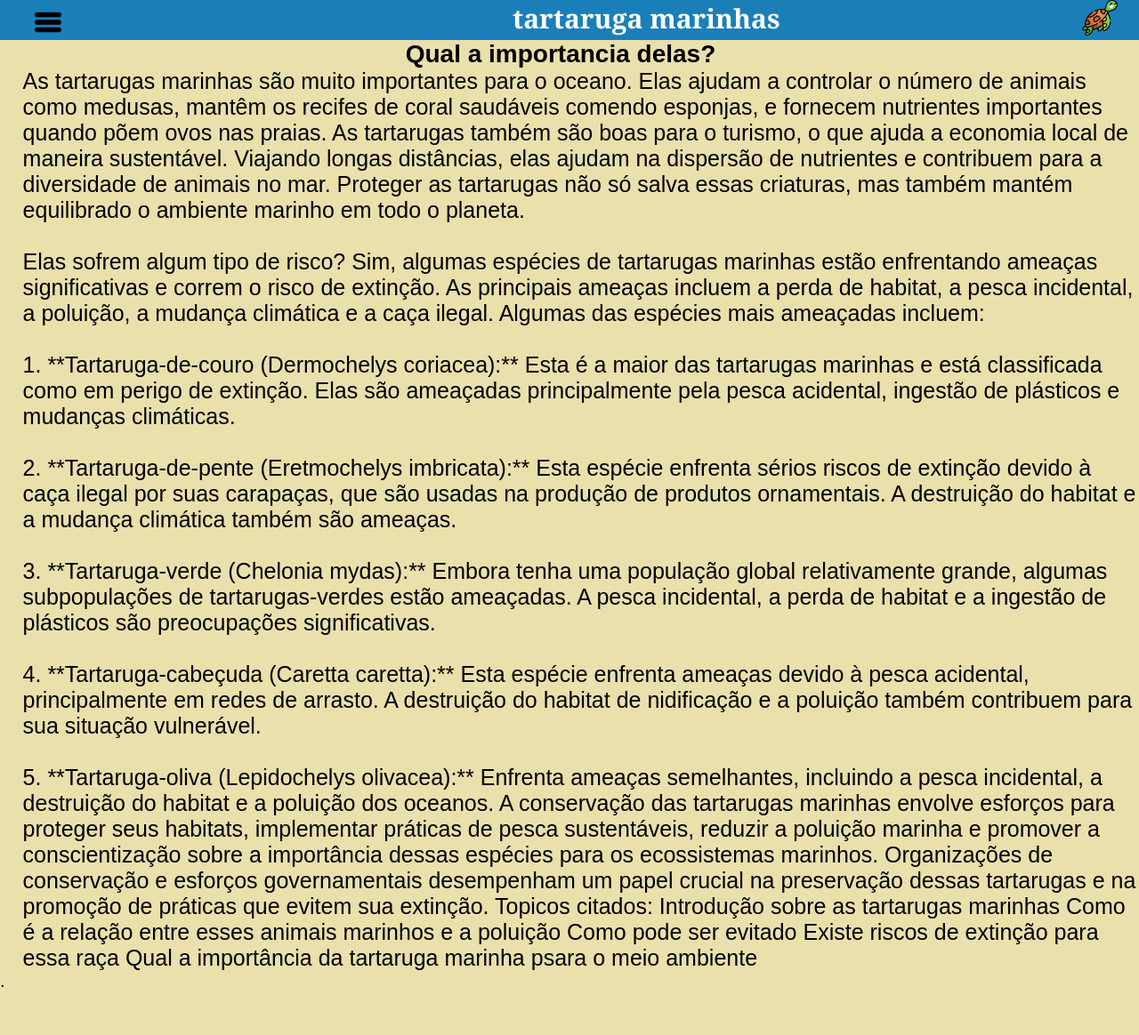
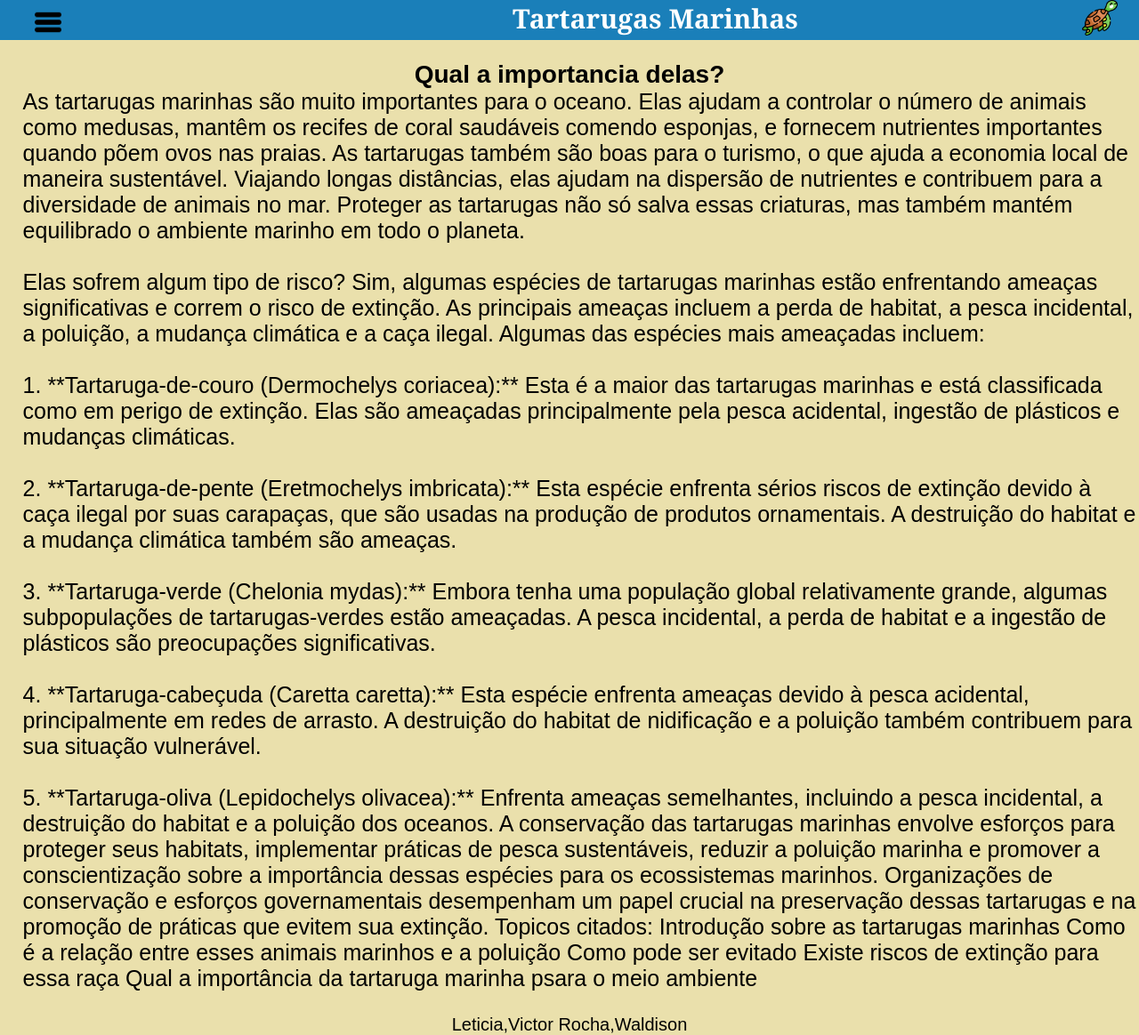
Before and after one commit to Victor-Rocha-Silva/Site_informativo_sobre_tartarugas, a plain HTML site: page HTML/pag2.html in a window 1280 px wide. Shown: the whole page at 89% size. Before the commit the page ends 1115 px from the top, so only its background shows below. Drawn offline with Linux system fonts and the light colour scheme.

Commit message:
Código comentado

```diff
--- a/Css/Style.css
+++ b/Css/Style.css
@@ -1,22 +1,27 @@
+/* Define margens e preenchimentos padrão para todos os elementos */
 * {
-    margin: 0px;
-    padding: 0px;
+    margin: 0;
+    padding: 0;
 }
 
+/* Estilos gerais para o corpo da página */
 body {
     font-family: Arial, Helvetica, sans-serif;
     font-size: 20px;
     background-color: #EAE0AC;
 }
 
+/* Estilos para mostrar/esconder o menu de navegação quando a caixa de seleção é marcada */
 input[type="checkbox"]:checked~nav {
     transform: translateX(350px);
 }
 
+/* Esconde a caixa de seleção padrão */
 input[type="checkbox"] {
     display: none;
 }
 
+/* Estilos básicos para links */
 a {
     text-decoration: none;
     color: black;
@@ -26,72 +31,86 @@ a {
     color: white;
 }
 
+/* Estilos para links quando o mouse está sobre eles */
 a:hover {
     background-color: blue;
 }
 
+/* Estilos para o menu de navegação */
 nav {
     background-color: #1a7fb9;
-    opacity:90%;
+    opacity: 90%;
     width: 350px;
-    height: 20%;
+    height: 25%;
     left: -350px;
     position: absolute;
     transition: all 0.5s;
 }
 
+/* Estilos para listas não ordenadas dentro do menu de navegação */
 ul {
-    list-style: n;
+    list-style: none;
     position: absolute;
     top: 50px;
     width: 100%;
 }
 
+/* Estilos para rótulos (labels) usados provavelmente para associar com a caixa de seleção */
 label {
     padding: 10px;
     position: absolute;
     z-index: 1;
 }
 
+/* Estilos para o cabeçalho da página */
 header {
     background-color: #1a7fb9;
     color: white;
     font-size: 45;
 }
 
-header img{
+/* Estilos para a imagem dentro do cabeçalho */
+header img {
     margin-left: 95%;
 }
 
-header h1{
+/* Estilos para o título do cabeçalho */
+header h1 {
     position: absolute;
     left: 45%;
 }
 
+/* Estilos para títulos de nível 1 (h1) */
 h1 {
-
     font-size: 150%;
     text-align: center;
     font-family: Georgia, 'Times New Roman', Times, serif;
 }
 
+/* Estilos para títulos de nível 2 (h2) */
 h2 {
-    margin-right: 20px;
     font-size: 140%;
     text-align: center;
-    align-items: center;
 }
 
+/* Estilos para títulos de nível 3 (h3) */
 h3 {
     margin-left: 2%;
     font-size: 130%;
 }
 
+/* Estilos para parágrafos */
 p {
     font-size: 25px;
     margin-left: 2%;
 }
 
-img{
+/* Estilos para imagens */
+img {
     margin-left: 34%;
 }
+
+footer{
+    margin-top: 2%;
+    text-align: center;
+}
--- a/HTML/pag2.html
+++ b/HTML/pag2.html
@@ -4,29 +4,39 @@
 <head>
     <meta charset="UTF-8">
     <meta name="viewport" content="width=device-width, initial-scale=1.0">
-    <title>Menu Fixo com Mudança de Cor e Logotipo</title>
+    <title>Tartarugas</title>
     <link rel="stylesheet" href="../Css/Style.css">
+    <!-- Ícone da página -->
     <link rel="shortcut icon" href="../Img/tartaruga-marinha.png" type="image/x-icon">
 </head>
 
 <body>
-
+    <!-- Cabeçalho da página -->
     <header>
-        <h1>tartaruga marinhas</h1>
+        <!-- Título principal -->
+        <h1>Tartarugas Marinhas</h1>
+        <!-- Caixa de seleção para exibir/esconder o menu de navegação -->
         <input type="checkbox" id="S">
+        <!-- Rótulo associado à caixa de seleção -->
         <label for="S">
+            <!-- Ícone para abrir o menu de navegação -->
             <img src="../Img/lista.png" alt="" width="30px">
         </label>
+        <!-- Menu de navegação -->
         <nav>
+            <!-- Lista de itens de navegação -->
             <ul>
                 <li><a href="../Index.html">Home</a></li>
                 <li><a href="./pag1.html">Impactos</a></li>
                 <li><a href="#">Mais informações</a></li>
             </ul>
         </nav>
+        <!-- Imagem do cabeçalho -->
         <img src="../Img/tartaruga-marinha.png" alt="" width="40px">
     </header>
 
+    <!-- Parágrafos e imagens relacionadas às tartarugas marinhas -->
+    <br>
     <h2> Qual a importancia delas? </h2>
     <p>As tartarugas marinhas são muito importantes para o oceano. Elas ajudam a controlar o número de animais como
         medusas, mantêm os recifes de coral saudáveis comendo esponjas, e fornecem nutrientes importantes quando
@@ -71,7 +81,9 @@
         Existe riscos de extinção para essa raça
         Qual a importância da tartaruga marinha psara o meio ambiente
     </p>
-    <footer>.</footer>
+
+    <!-- Rodapé da página -->
+    <footer>Leticia,Victor Rocha,Waldison</footer>
 </body>
 
 </html>
```
Also changed, not shown: HTML/pag1.html (+16 -4 lines), Index.html (+17 -3 lines).
